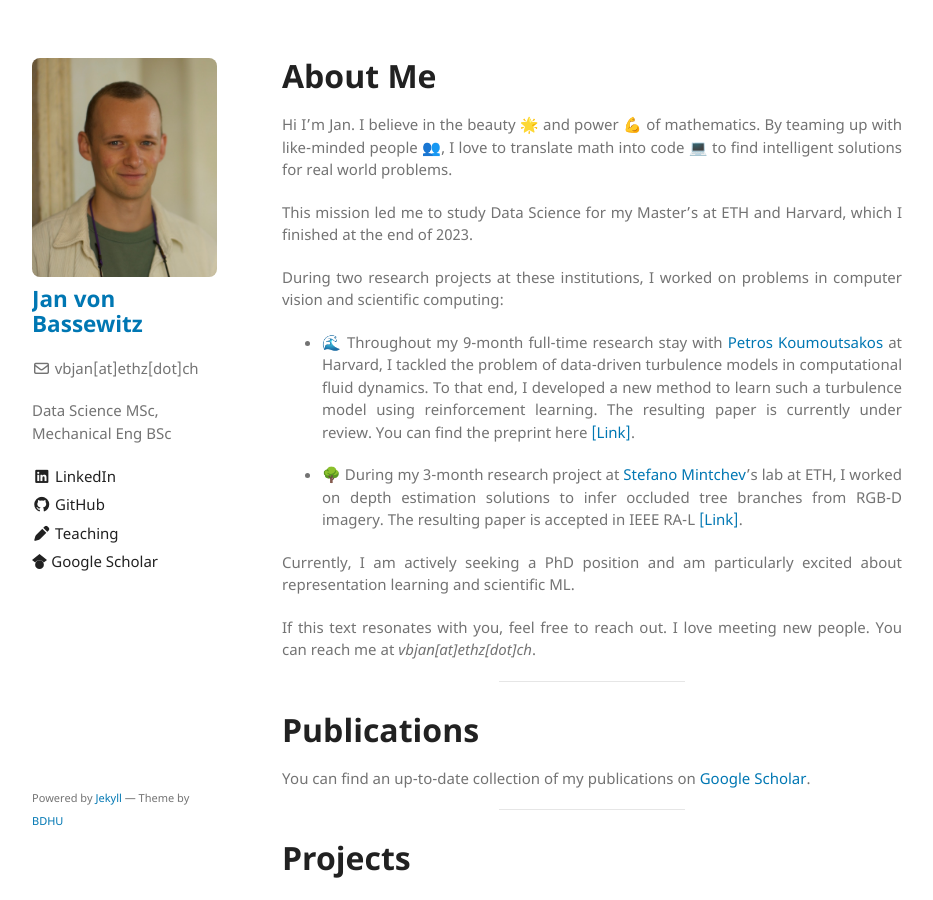
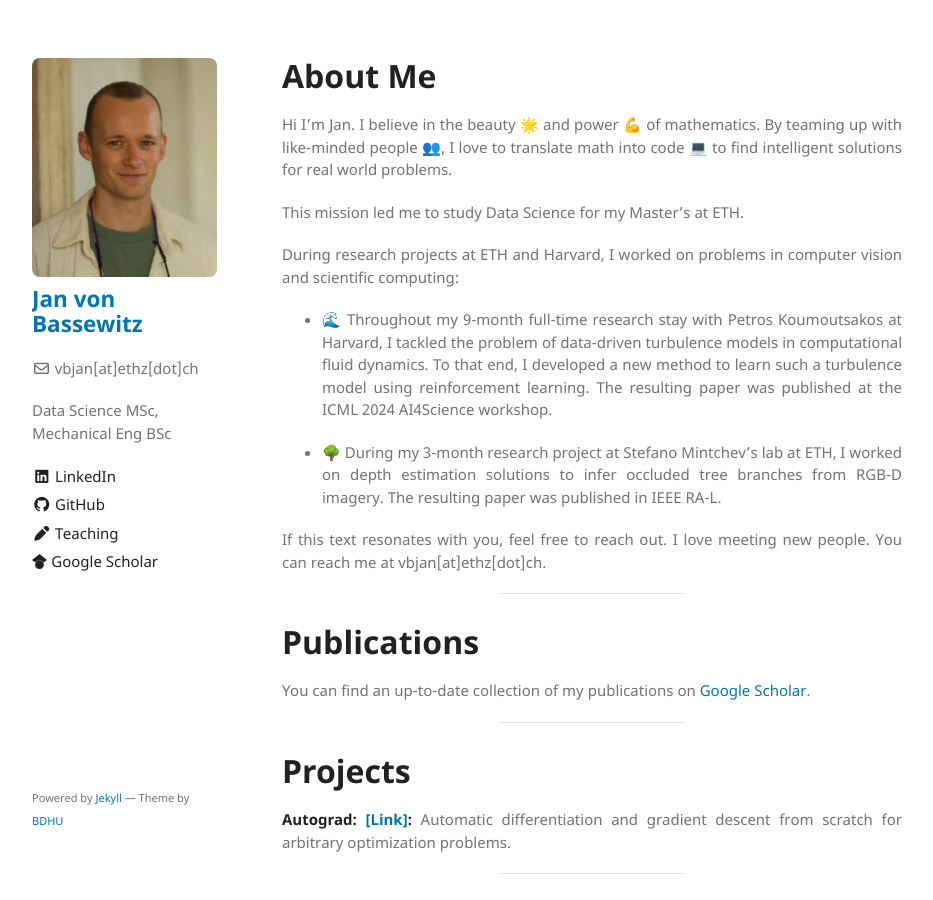
Before and after one commit to vbjan/vbjan.github.io, a Jekyll site: the page built from index.md, in a window 1280 px wide and 900 px high. Shown: the whole window, without its empty margins (173-1106 px from the left). Built offline with Jekyll 4.4.1, drawn with Linux system fonts in a browser that asks for light colours; our own code applies the rules of GitHub Pages for plain Markdown files.

Commit message:
Updated intro text

```diff
--- a/index.md
+++ b/index.md
@@ -5,18 +5,15 @@ layout: default
 
 Hi I'm Jan. I believe in the beauty 🌟 and power 💪 of mathematics. By teaming up with like-minded people 👥, I love to translate math into code 💻 to find intelligent solutions for real world problems.
 
-This mission led me to study Data Science for my Master's at ETH and Harvard, which I finished at the end of 2023.
+This mission led me to study Data Science for my Master's at ETH.
 
-During two research projects at these institutions, I worked on problems in computer vision and scientific computing:
+During research projects at ETH and Harvard, I worked on problems in computer vision and scientific computing:
 
-- 🌊 Throughout my 9-month full-time research stay with [Petros Koumoutsakos](https://seas.harvard.edu/person/petros-koumoutsakos) at Harvard, I tackled the problem of data-driven turbulence models in computational fluid dynamics. To that end, I developed a new method to learn such a turbulence model using reinforcement learning. The resulting paper is currently under review. You can find the preprint here [[Link]](https://arxiv.org/abs/2402.00972).
+- 🌊 Throughout my 9-month full-time research stay with Petros Koumoutsakos at Harvard, I tackled the problem of data-driven turbulence models in computational fluid dynamics. To that end, I developed a new method to learn such a turbulence model using reinforcement learning. The resulting paper was published at the ICML 2024 AI4Science workshop.
 
-- 🌳 During my 3-month research project at [Stefano Mintchev](https://usys.ethz.ch/personen/profil.MjczNjI4.TGlzdC8yODUyLDMyMDE5NzIyMg==.html)'s lab at ETH, I worked on depth estimation solutions to infer occluded tree branches from RGB-D imagery. The resulting paper is accepted in IEEE RA-L [[Link]](https://ieeexplore.ieee.org/document/10403997).
+- 🌳 During my 3-month research project at Stefano Mintchev's lab at ETH, I worked on depth estimation solutions to infer occluded tree branches from RGB-D imagery. The resulting paper was published in IEEE RA-L.
 
-Currently, I am actively seeking a PhD position and am particularly excited about representation learning and scientific ML.
-
-If this text resonates with you, feel free to reach out. I love meeting new people. You can reach me at
-*vbjan[at]ethz[dot]ch*.
+If this text resonates with you, feel free to reach out. I love meeting new people. You can reach me at vbjan[at]ethz[dot]ch.
 
 ___
 # Publications
```
